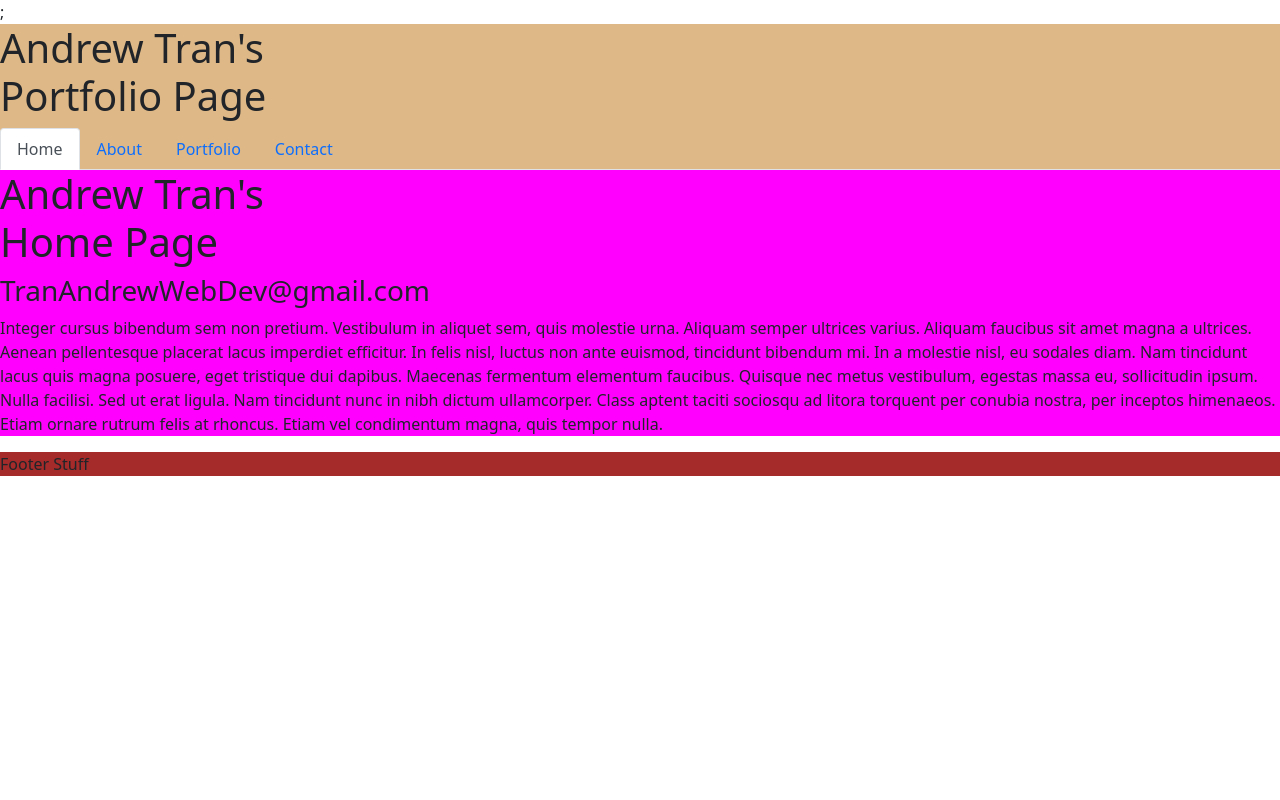
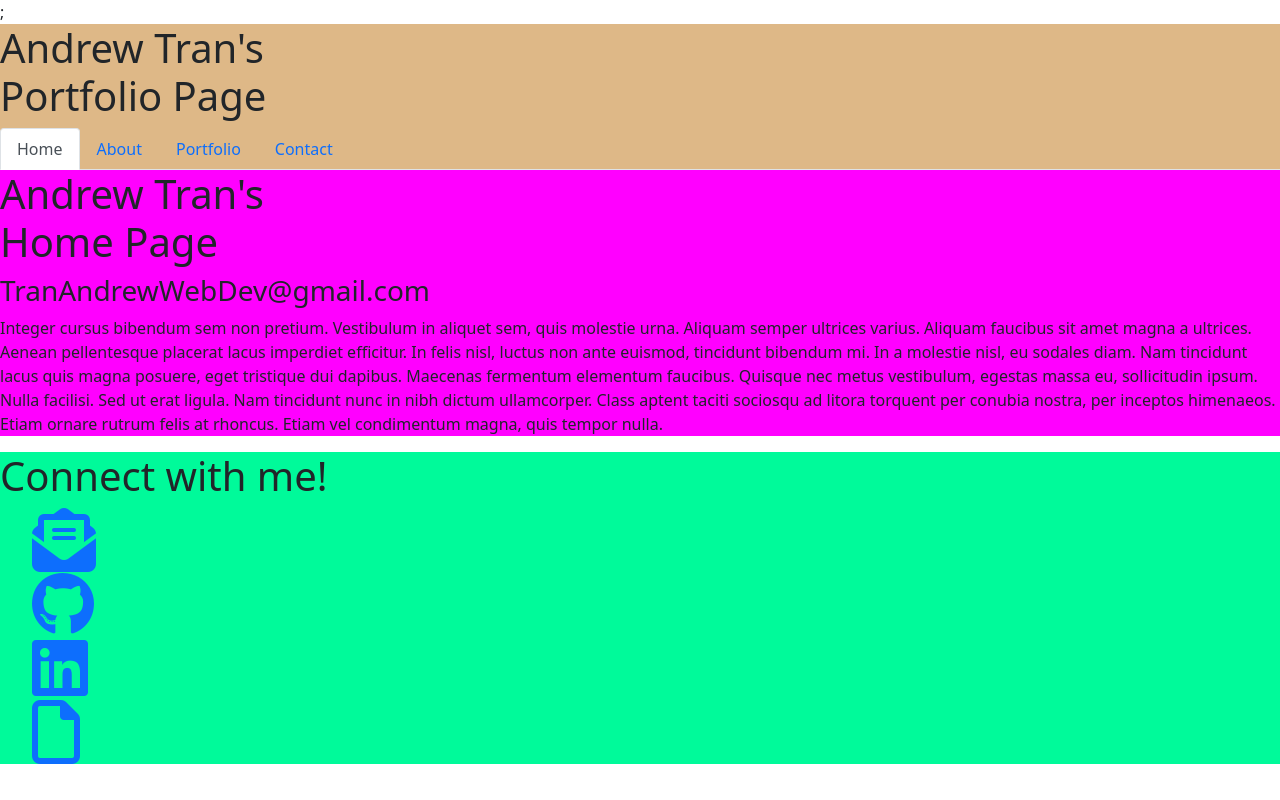
Before and after one commit to AndrewT11/Meta-React-Portfolio, a React (Create React App) app: page / in a window 1280 px wide. Built offline with nearby package versions, Linux system fonts and the light colour scheme.

Commit message:
moved contact info into footer so that contact information will always show. put blank code into contact info for now. create message code

```diff
--- a/src/components/Footer/index.js
+++ b/src/components/Footer/index.js
@@ -2,5 +2,34 @@ import React, { useState } from "react";
 import "./footer.css";
 
 export default function Footer() {
-  return <div className="footer">Footer Stuff</div>;
+  return (
+    <div className="contact">
+      <h1 class="heading">Connect with me!</h1>
+      <nav class="contactbar">
+        <ul>
+          <li>
+            <a href="mailto:TranAndrewWebDev@gmail.com">
+              <i class="fas fa-envelope-open-text fa-4x"></i>
+            </a>
+          </li>
+          <li>
+            <a href="https://github.com/AndrewT11">
+              <i class="fab fa-github fa-4x"></i>
+            </a>
+          </li>
+          <li>
+            <a href="https://www.linkedin.com/in/andrew-tran-011/">
+              {" "}
+              <i class="fa fa-linkedin-square fa-4x"></i>
+            </a>
+          </li>
+          <li>
+            <a href="Resume1.pdf">
+              <i class="far fa-file fa-4x"></i>
+            </a>
+          </li>
+        </ul>
+      </nav>
+    </div>
+  );
 }
--- a/src/components/pages/Contact/index.js
+++ b/src/components/pages/Contact/index.js
@@ -4,32 +4,9 @@ import "./contact.css";
 export default function Contact() {
   return (
     <div className="contact">
-      <h1 class="heading">Contact Page</h1>
-      <nav class="contactbar">
-        <ul>
-          <li>
-            <a href="mailto:TranAndrewWebDev@gmail.com">
-              <i class="fas fa-envelope-open-text fa-4x"></i>
-            </a>
-          </li>
-          <li>
-            <a href="https://github.com/AndrewT11">
-              <i class="fab fa-github fa-4x"></i>
-            </a>
-          </li>
-          <li>
-            <a href="https://www.linkedin.com/in/andrew-tran-011/">
-              {" "}
-              <i class="fa fa-linkedin-square fa-4x"></i>
-            </a>
-          </li>
-          <li>
-            <a href="Resume1.pdf">
-              <i class="far fa-file fa-4x"></i>
-            </a>
-          </li>
-        </ul>
-      </nav>
+      <h3>
+        Need to create message page to send questions to email automatically.
+      </h3>
     </div>
   );
 }
--- a/src/components/pages/Portfolio/index.js
+++ b/src/components/pages/Portfolio/index.js
@@ -10,7 +10,6 @@ export default function Portfolio() {
       <h1 className="heading">Portfolio</h1>
       <div className="gallery port-column">
         <figure className="port-item">
-          <h1> hello</h1>
           <h2 className="item-header">Mad Quick Stats</h2>
           <a
             className="hw1"
```
